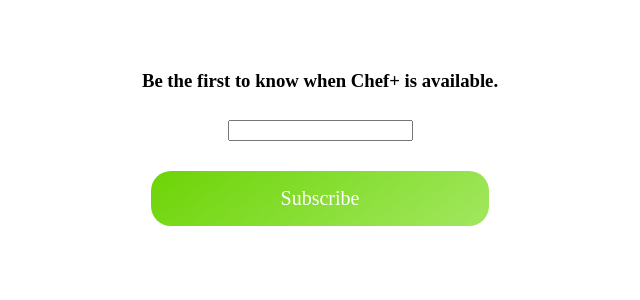
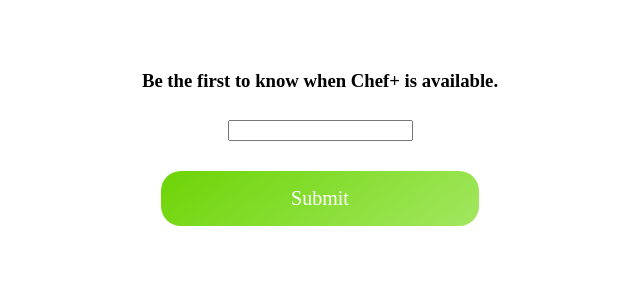
Before and after one commit to tmerrien/django3-chefplus, a Django app: page /signup/ in a window 1280 px wide. Shown: the top 300 px of the page, without its empty margins (320-960 px from the left). Run offline with Django 4.2, Linux system fonts and the light colour scheme; some libraries are stand-ins or nearby versions; some web fonts are replaced.

Commit message:
Third push (submit button mistake!

```diff
--- a/notifyme/templates/notifyme/signup.html
+++ b/notifyme/templates/notifyme/signup.html
@@ -31,7 +31,7 @@
         {% endfor %}
         <br>
         <!-- The submit button needs to be linked to the next page with JS -->
-        <input class="submit" type="submit" value="Subscribe"><br>
+        <input class="submit" type="submit" value="Submit"><br>
       </form>
     </div>
   </div>
```
Also changed, not shown: db.sqlite3.
